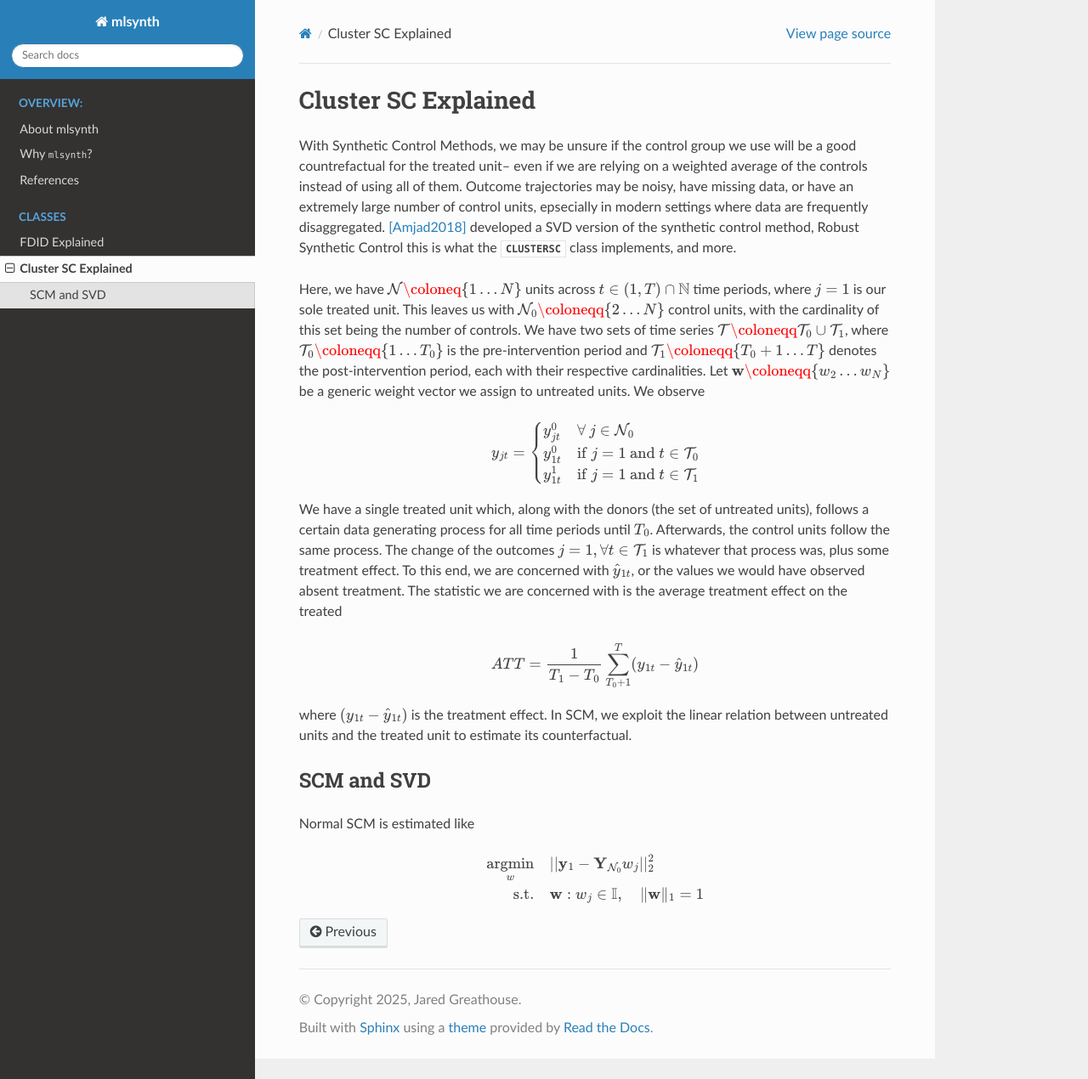
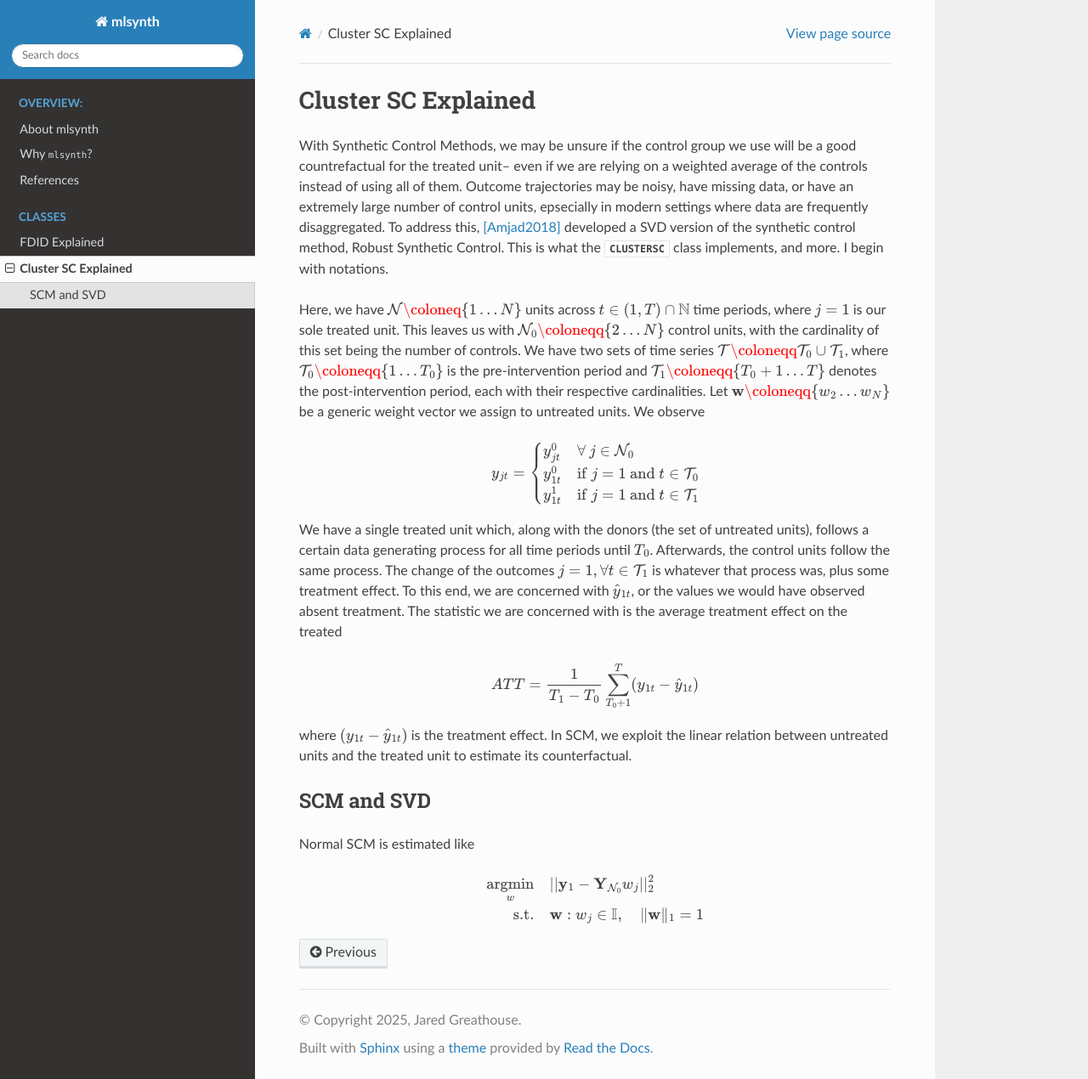
Before and after one commit to jgreathouse9/mlsynth, a Sphinx documentation site: the page built from docs/clustersc.rst, in a window 1280 px wide and 1270 px high. Shown: the whole window at 85% size. Built offline with Sphinx 7.4.7 and the Read the Docs theme 3.1.0, drawn with Linux system fonts in a browser that asks for light colours; pages that are not in the unit, such as notebooks, are missing from menus.

Commit message:
Update clustersc.rst

```diff
--- a/docs/clustersc.rst
+++ b/docs/clustersc.rst
@@ -1,7 +1,7 @@
 Cluster SC Explained
 ==================
 
-With Synthetic Control Methods, we may be unsure if the control group we use will be a good countrefactual for the treated unit-- even if we are relying on a weighted average of the controls instead of using all of them. Outcome trajectories may be noisy, have missing data, or have an extremely large number of control units, epsecially in modern settings where data are frequently disaggregated. [Amjad2018]_ developed a SVD version of the synthetic control method, Robust Synthetic Control  this is what the :class:`CLUSTERSC` class implements, and more.
+With Synthetic Control Methods, we may be unsure if the control group we use will be a good countrefactual for the treated unit-- even if we are relying on a weighted average of the controls instead of using all of them. Outcome trajectories may be noisy, have missing data, or have an extremely large number of control units, epsecially in modern settings where data are frequently disaggregated. To address this, [Amjad2018]_ developed a SVD version of the synthetic control method, Robust Synthetic Control. This is what the :class:`CLUSTERSC` class implements, and more. I begin with notations.
 
 Here, we have :math:`\mathcal{N} \coloneq \lbrace{1 \ldots N \rbrace}` units across
 :math:`t \in \left(1, T\right) \cap \mathbb{N}` time periods, where :math:`j=1` is our sole treated unit.
```
